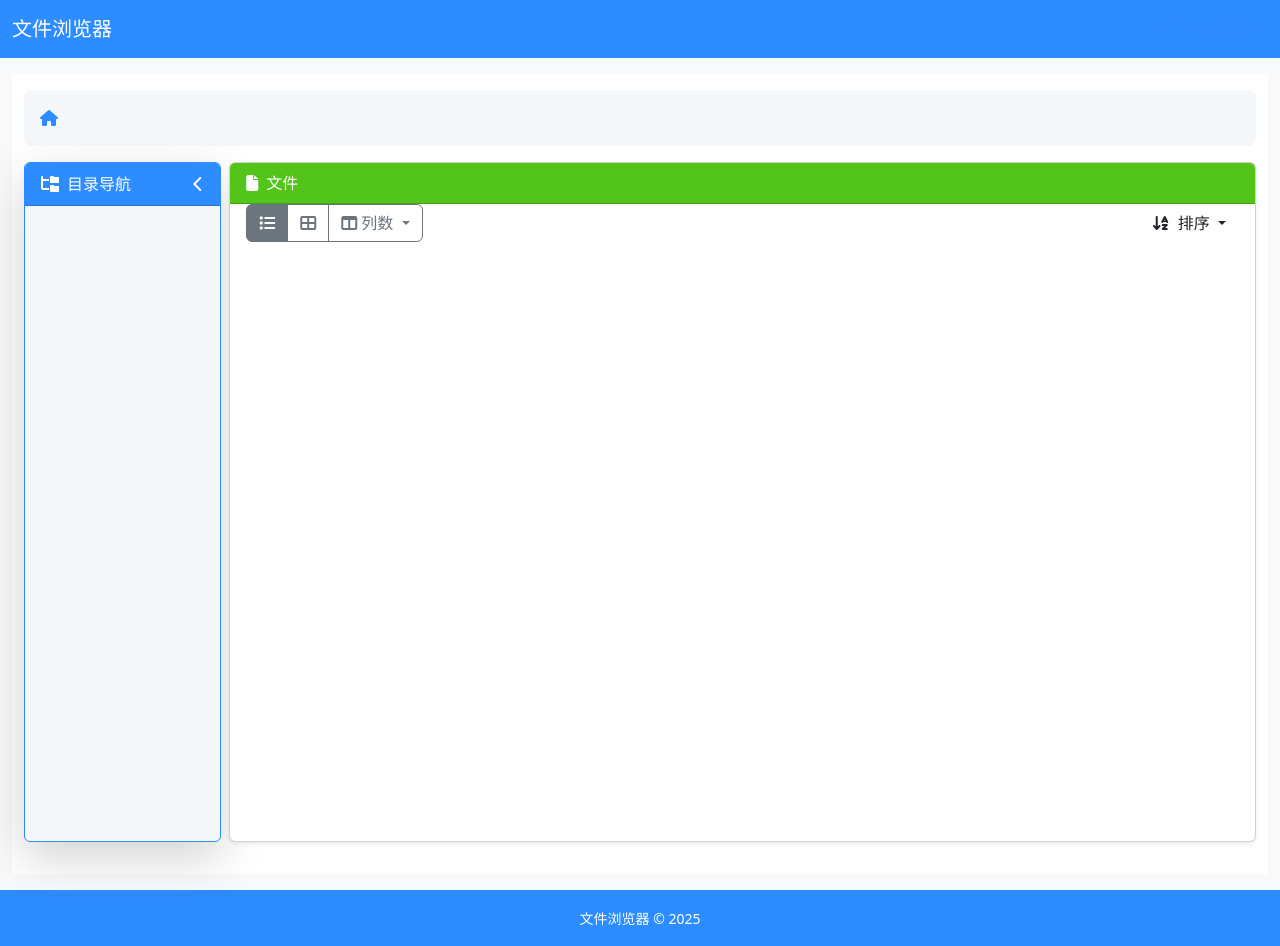
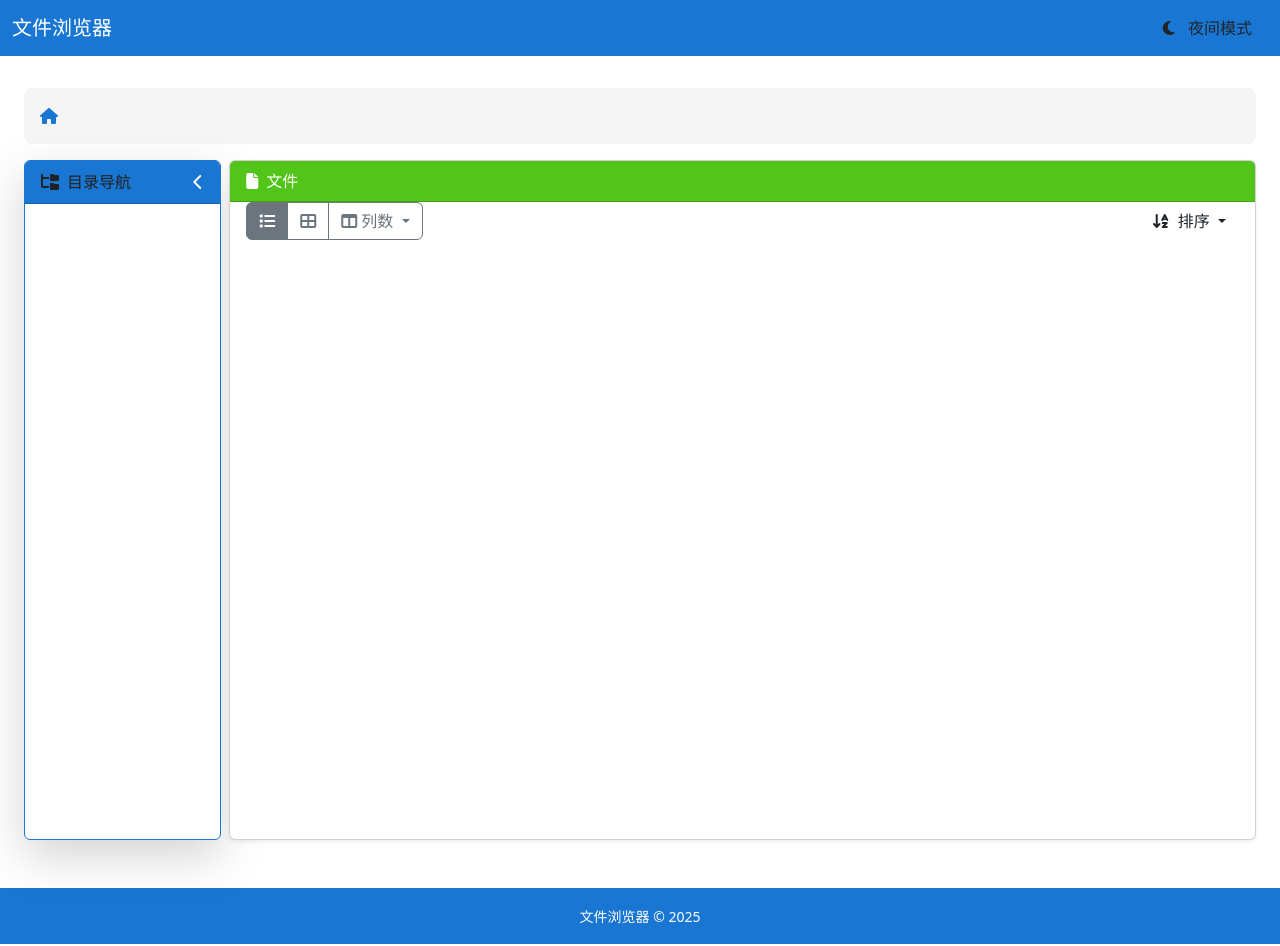
Before and after one commit to ssesweb/Basic-online-file-browsing, a Flask app: template app/templates/browse.html in a window 1280 px wide. Run offline with Flask 3, Linux system fonts and the light colour scheme; the template is opened without the code that fills it, so the values that code supplies are empty.

Commit message:
优化深色模式

```diff
--- a/app/app.py
+++ b/app/app.py
@@ -40,7 +40,8 @@
         '视频': '{18989B1D-99B5-455B-841C-AB7C74E4DDFC}',
         'OneDrive': '{8C5C7F1B-E08F-4FBA-9A28-E64B3E7D72FB}',
         '收藏夹': '{1777F761-68AD-4D8A-87BD-30B759FA33DD}',
-        '联系人': '{56784854-C6CB-462B-8169-88E350ACB882}'
+        '联系人': '{56784854-C6CB-462B-8169-88E350ACB882}',
+        '图片收藏': '{0ddd015d-b06c-45d5-8c4c-f59713856039}'
     }
 
     valid_folders = {}
--- a/app/static/css/color.css
+++ b/app/static/css/color.css
@@ -1,11 +1,11 @@
 /* ===== 基础颜色定义 ===== */
 :root {
     /* 日间模式 */
-    --primary-color: #2D8CFF;
-    --background-color: #FFFFFF;
-    --background-secondary: #F5F8FB;
-    --text-primary: #333333;
-    --text-secondary: #666666;
+    --primary-color: #1976d2;
+    --background-color: #ffffff;
+    --background-secondary: #f5f5f5;
+    --text-primary: #212121;
+    --text-secondary: #757575;
     --border-color: #E0E0E0;
     --success-color: #52C41A;
     --warning-color: #FAAD14;
@@ -24,28 +24,52 @@
 
     /* 过渡动画时间 */
     --transition-time: 0.3s;
+  }
 
-    /* 夜间模式 */
-    --dark-background-color: #141414;
-    --dark-background-secondary: #1F1F1F;
-    --dark-text-primary: #E0E0E0;
-    --dark-text-secondary: #A0A0A0;
-    --dark-border-color: #303030;
-    --dark-disabled-bg: #2A2A2A;
-    --dark-disabled-text: #555555;
-    --dark-success-color: #73D13D;
-    --dark-warning-color: #FFC53D;
-    --dark-error-color: #FF7875;
+.dark-mode {
+  --primary-color: #1e88e5;
+  --background-color: #121212;
+  --background-secondary: #1e1e1e;
+  --text-primary: #e0e0e0;
+  --text-secondary: #9e9e9e;
+}
 
-    /* 夜间模式按钮 */
-    --dark-theme-btn-bg: transparent;
-    --dark-theme-btn-border: #E0E0E0;
-    --dark-theme-btn-hover: rgba(224, 224, 224, 0.1);
-    --dark-theme-icon-color: #E0E0E0;
+body.dark-mode nav.navbar-dark {
+  --bs-navbar-color: var(--text-primary);
+  --bs-navbar-brand-color: var(--text-primary);
+  --bs-navbar-brand-hover-color: var(--text-primary);
+  background-color: var(--background-secondary);
+  border-bottom: 1px solid var(--border-color);
+}
 
-    /* 关闭按钮过滤器 - 暗色模式 */
-    --dark-btn-close-filter: invert(1) grayscale(100%) brightness(200%);
-  }
+body.dark-mode .navbar-dark .navbar-brand,
+body.dark-mode .navbar-dark .navbar-brand:hover {
+  color: var(--text-primary) !important;
+}
+
+body.dark-mode {
+    /* 导航栏夜间模式 */
+    --primary-color: #2d2d2d;
+    --background-color: #141414;
+    --background-secondary: #1F1F1F;
+    --text-primary: #E0E0E0;
+    --text-secondary: #A0A0A0;
+    --border-color: #303030;
+    --disabled-bg: #2A2A2A;
+    --disabled-text: #555555;
+    --success-color: #73D13D;
+    --warning-color: #FFC53D;
+    --error-color: #FF7875;
+
+    /* 按钮样式 */
+    --theme-btn-bg: transparent;
+    --theme-btn-border: #E0E0E0;
+    --theme-btn-hover: rgba(224, 224, 224, 0.1);
+    --theme-icon-color: #E0E0E0;
+
+    /* 关闭按钮样式 */
+    --btn-close-filter: invert(1) grayscale(100%) brightness(200%);
+}
 
   /* ===== 按钮样式 ===== */
   .button-primary {
--- a/app/static/css/theme-transition.css
+++ b/app/static/css/theme-transition.css
@@ -41,8 +41,8 @@
 }
 
 /* 深色模式下的导航栏 */
-body.dark-mode .navbar {
-    background-color: var(--dark-background-secondary) !important;
+body.dark-mode nav.navbar-dark {
+    background-color: var(--dark-background-secondary);
 }
 
 /* 深色模式下的列表项 */
@@ -67,8 +67,8 @@
 }
 
 /* 深色模式下的导航栏和面包屑样式 */
-body.dark-mode nav.navbar {
-    background-color: var(--dark-background-secondary) !important;
+body.dark-mode nav.navbar-dark {
+    background-color: var(--dark-background-secondary);
     border-color: var(--dark-border-color);
 }
 
--- a/app/templates/base.html
+++ b/app/templates/base.html
@@ -22,6 +22,22 @@
         .breadcrumb {
             background-color: transparent;
             padding: 0.75rem 1rem;
+        }
+
+        /* 主题切换按钮样式 */
+        .theme-toggle {
+            color: var(--text-color);
+            background-color: transparent;
+            border: none;
+            cursor: pointer;
+        }
+
+        .theme-toggle:hover {
+            opacity: 0.8;
+        }
+
+        .theme-toggle i {
+            margin-right: 5px;
         }
     </style>
     <!-- 在head的style标签中添加 -->
@@ -53,7 +69,7 @@
         </nav>
     </header>
 
-    <main class="container-fluid py-3">
+    <main class="container-fluid py-3" style="background-color: var(--background-color);">
         {% block content %}{% endblock %}
     </main>
 
@@ -91,7 +107,7 @@
                 document.body.classList.toggle('dark-mode', isDark);
 
                 if (themeIcon) {
-                    themeIcon.className = `fa-solid ${isDark ? 'fa-sun' : 'fa-moon'} fa-fw`;
+                    themeIcon.className = isDark ? 'fa-solid fa-sun fa-fw' : 'fa-solid fa-moon fa-fw';
                 }
                 if (themeText) {
                     themeText.textContent = isDark ? '日间模式' : '夜间模式';
--- a/app/templates/browse.html
+++ b/app/templates/browse.html
@@ -48,8 +48,8 @@
 
         <!-- 修改侧边栏关闭按钮 -->
         <div class="col-lg-3 col-xl-2 collapse-horizontal collapse show" id="sidebar">
-            <div class="card shadow-lg me-2 h-100 d-flex flex-column" style="background-color: var(--background-secondary); border-color: var(--primary-color);">
-                <div class="card-header d-flex justify-content-between align-items-center" style="background-color: var(--primary-color); color: var(--background-color);">
+            <div class="card shadow-lg me-2 h-100 d-flex flex-column" style="background-color: var(--background-color); border-color: var(--primary-color);">
+                <div class="card-header d-flex justify-content-between align-items-center" style="background-color: var(--primary-color); color: var(--text-primary);">
                     <span><i class="fas fa-folder-tree me-2"></i>目录导航</span>
                     <button class="btn btn-link p-0" style="color: var(--background-color);"
                             data-bs-toggle="collapse"
@@ -225,7 +225,7 @@
                                             <i class="fas {{ get_file_icon(file.name) }} text-{{ get_file_color(file.name) }} fa-2x mb-2"></i>
                                             {% endif %}
                                         {% endif %}
-                                        <h6 class="card-title text-truncate mt-2" title="{{ file.name }}">{{ file.name }}</h6>
+                                        <h6 class="card-title text-truncate mt-2" title="{{ file.name }}" style="color: var(--text-primary);">{{ file.name }}</h6>
                                     </div>
 
                                     <!-- 文件操作按钮 -->
@@ -267,7 +267,7 @@
    <i class="fas fa-download"></i>
 </a>
 </div>
-<h6 class="card-title text-truncate mt-2" title="{{ file.name }}">{{ file.name }}</h6>
+<h6 class="card-title text-truncate mt-2" title="{{ file.name }}" style="color: var(--text-primary);">{{ file.name }}</h6>
 </div>
 </div>
 </div>
```
